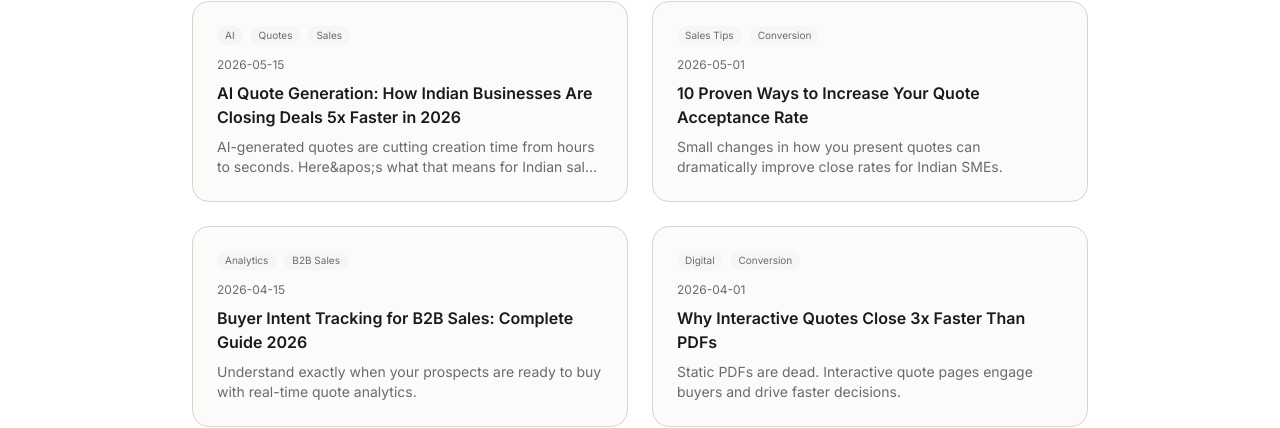
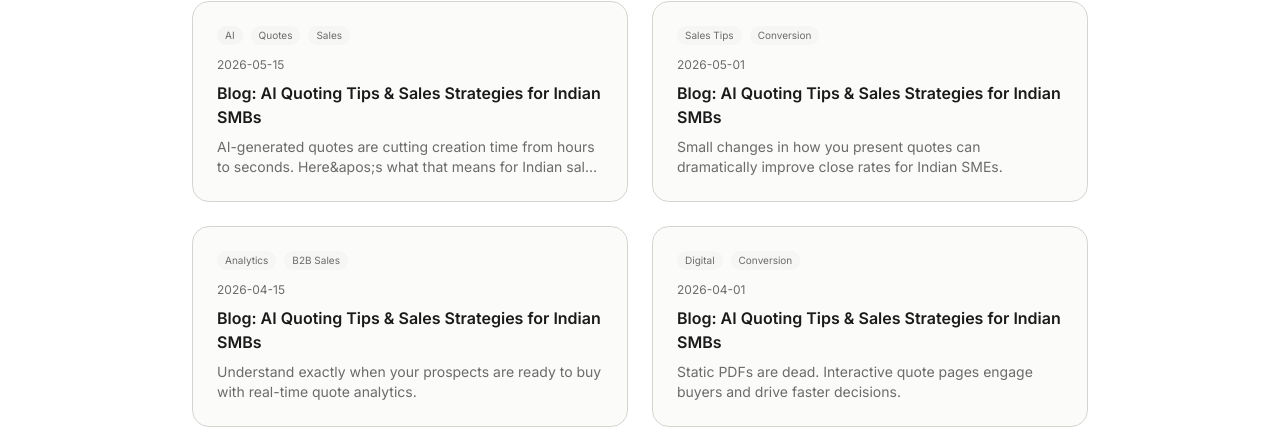
Before and after one commit to Poeticshooter/sendquote, a Next.js app: page /blog in a window 1280 px wide. Shown: the part 244-672 px from the top of the page. Built offline with nearby package versions, Linux system fonts and the light colour scheme; no server answers.

Commit message:
fix: remove duplicate '| SendQuote' from page titles

```diff
--- a/src/app/(marketing)/blog/page.tsx
+++ b/src/app/(marketing)/blog/page.tsx
@@ -4,10 +4,10 @@ import { Footer } from "@/components/landing/footer";
 import Link from "next/link";
 
 export const metadata: Metadata = {
-  title: "Blog: AI Quoting Tips & Sales Strategies for Indian SMBs | SendQuote",
+  title: "Blog: AI Quoting Tips & Sales Strategies for Indian SMBs",
   description: "Practical sales tips, quoting best practices, and business growth guides for Indian SMB owners. Learn how AI-powered quoting, GST invoices, and deal rooms can help you close deals faster.",
   openGraph: {
-    title: "Blog: AI Quoting, GST Invoice Tips & Sales Strategies for Indian Businesses | SendQuote",
+    title: "Blog: AI Quoting Tips & Sales Strategies for Indian SMBs",
     description: "Learn how AI-powered quoting, GST-compliant invoices, and interactive deal rooms can help Indian SMBs close deals faster. Sales tips, guides, and best practices.",
     url: "https://sendquote.in/blog",
     siteName: "SendQuote",
@@ -17,17 +17,17 @@ export const metadata: Metadata = {
   },
   twitter: {
     card: "summary_large_image",
-    title: "AI Quoting & Sales Tips for Indian SMBs | SendQuote Blog",
+    title: "Blog: AI Quoting Tips & Sales Strategies for Indian SMBs",
     description: "Sales strategies, quoting best practices, and business growth guides for Indian small business owners. AI-powered quoting, GST invoices, and deal rooms.",
   },
   alternates: { canonical: "https://sendquote.in/blog" },
 };
 
 const posts = [
-  { slug: "ai-quote-generation-2026", title: "AI Quote Generation: How Indian Businesses Are Closing Deals 5x Faster in 2026", excerpt: "AI-generated quotes are cutting creation time from hours to seconds. Here&apos;s what that means for Indian sales teams.", date: "2026-05-15", tags: ["AI", "Quotes", "Sales"] },
-  { slug: "increase-quote-acceptance-rate", title: "10 Proven Ways to Increase Your Quote Acceptance Rate", excerpt: "Small changes in how you present quotes can dramatically improve close rates for Indian SMEs.", date: "2026-05-01", tags: ["Sales Tips", "Conversion"] },
-  { slug: "buyer-intent-tracking-guide", title: "Buyer Intent Tracking for B2B Sales: Complete Guide 2026", excerpt: "Understand exactly when your prospects are ready to buy with real-time quote analytics.", date: "2026-04-15", tags: ["Analytics", "B2B Sales"] },
-  { slug: "why-interactive-quotes-win", title: "Why Interactive Quotes Close 3x Faster Than PDFs", excerpt: "Static PDFs are dead. Interactive quote pages engage buyers and drive faster decisions.", date: "2026-04-01", tags: ["Digital", "Conversion"] },
+  { slug: "ai-quote-generation-2026", title: "Blog: AI Quoting Tips & Sales Strategies for Indian SMBs", excerpt: "AI-generated quotes are cutting creation time from hours to seconds. Here&apos;s what that means for Indian sales teams.", date: "2026-05-15", tags: ["AI", "Quotes", "Sales"] },
+  { slug: "increase-quote-acceptance-rate", title: "Blog: AI Quoting Tips & Sales Strategies for Indian SMBs", excerpt: "Small changes in how you present quotes can dramatically improve close rates for Indian SMEs.", date: "2026-05-01", tags: ["Sales Tips", "Conversion"] },
+  { slug: "buyer-intent-tracking-guide", title: "Blog: AI Quoting Tips & Sales Strategies for Indian SMBs", excerpt: "Understand exactly when your prospects are ready to buy with real-time quote analytics.", date: "2026-04-15", tags: ["Analytics", "B2B Sales"] },
+  { slug: "why-interactive-quotes-win", title: "Blog: AI Quoting Tips & Sales Strategies for Indian SMBs", excerpt: "Static PDFs are dead. Interactive quote pages engage buyers and drive faster decisions.", date: "2026-04-01", tags: ["Digital", "Conversion"] },
 ];
 
 export default function BlogPage() {
--- a/src/app/(marketing)/changelog/page.tsx
+++ b/src/app/(marketing)/changelog/page.tsx
@@ -3,10 +3,10 @@ import { Navbar } from "@/components/landing/navbar";
 import { Footer } from "@/components/landing/footer";
 
 export const metadata: Metadata = {
-  title: "Changelog: Product Updates & New Features | SendQuote",
+  title: "Changelog: Product Updates & New Features",
   description: "Stay up to date with the latest SendQuote features, improvements, and bug fixes. AI quote generation, GST invoices, deal rooms, e-signatures, and more — shipped regularly.",
   openGraph: {
-    title: "Changelog: New Features & Updates for Indian SMBs | SendQuote",
+    title: "Changelog: Product Updates & New Features",
     description: "Latest SendQuote product updates including AI quote generation improvements, GST invoice features, deal room enhancements, CRM integrations, and platform improvements.",
     url: "https://sendquote.in/changelog",
     siteName: "SendQuote",
@@ -16,7 +16,7 @@ export const metadata: Metadata = {
   },
   twitter: {
     card: "summary_large_image",
-    title: "Changelog | SendQuote",
+    title: "Changelog: Product Updates & New Features",
     description: "Latest updates, features, and improvements to SendQuote.",
   },
   alternates: { canonical: "https://sendquote.in/changelog" },
--- a/src/app/(marketing)/faq/page.tsx
+++ b/src/app/(marketing)/faq/page.tsx
@@ -3,11 +3,11 @@ import { Navbar } from "@/components/landing/navbar";
 import { Footer } from "@/components/landing/footer";
 
 export const metadata: Metadata = {
-  title: "FAQ: GST Invoicing, AI Quotes & Pricing Questions Answered | SendQuote",
+  title: "FAQ: GST Invoicing, AI Quotes & Pricing Questions Answered",
   description:
     "All your questions about SendQuote's AI-powered quoting platform answered: GST invoices, free plan limits, pricing, e-signatures, payment integration, data security, and team collaboration for Indian businesses.",
   openGraph: {
-    title: "FAQ: AI Quoting, GST Invoices & Pricing for Indian SMBs | SendQuote",
+    title: "FAQ: GST Invoicing, AI Quotes & Pricing Questions Answered",
     description: "Get answers about SendQuote's AI-powered quoting platform — free plan (5 quotes/mo), GST invoices, e-signatures, payment integration, and team features.",
     url: "https://sendquote.in/faq",
     siteName: "SendQuote",
@@ -17,7 +17,7 @@ export const metadata: Metadata = {
   },
   twitter: {
     card: "summary_large_image",
-    title: "FAQ: GST Invoicing, AI Quotes & Pricing | SendQuote",
+    title: "FAQ: GST Invoicing, AI Quotes & Pricing Questions Answered",
     description: "Free plan includes 5 GST-ready quotes/month. AI generation, e-signatures, buyer tracking, and Razorpay integration for Indian businesses.",
   },
   alternates: { canonical: "https://sendquote.in/faq" },
--- a/src/app/(marketing)/features/page.tsx
+++ b/src/app/(marketing)/features/page.tsx
@@ -4,11 +4,11 @@ import { FeaturesGrid } from "@/components/landing/features-grid";
 import { Footer } from "@/components/landing/footer";
 
 export const metadata: Metadata = {
-  title: "Features: AI Quoting, GST Invoices, Deal Rooms & e-Signature for Indian Businesses | SendQuote",
+  title: "Features: AI Quoting, GST Invoices, Deal Rooms & e-Signature for Indian Businesses",
   description:
     "Explore SendQuote's AI-powered quoting features built for Indian SMBs: AI quote generator (60 seconds), interactive deal rooms, e-signature collection, GST-ready invoices, buyer intent tracking, CRM sync, approval workflows, and team collaboration. Everything you need to close deals faster.",
   openGraph: {
-    title: "SendQuote Features: AI Quote Generator, GST Invoices & Deal Rooms for Indian SMBs",
+    title: "Features: AI Quoting, GST Invoices, Deal Rooms & e-Signature for Indian Businesses",
     description:
       "AI-powered quoting (60 seconds), interactive deal rooms with e-signature, GST-compliant invoices, buyer intent tracking, CRM sync (HubSpot/Pipedrive), and team collaboration. Built for Indian businesses.",
     url: "https://sendquote.in/features",
@@ -19,7 +19,7 @@ export const metadata: Metadata = {
   },
   twitter: {
     card: "summary_large_image",
-    title: "SendQuote Features: AI Quote Generator, GST Invoices & Deal Rooms",
+    title: "Features: AI Quoting, GST Invoices, Deal Rooms & e-Signature for Indian Businesses",
     description:
       "Create GST-ready quotes in 60 seconds with AI. Deal rooms, e-signature, Razorpay payments, buyer tracking, and CRM sync. Built for Indian SMBs.",
   },
--- a/src/app/(marketing)/pricing/page.tsx
+++ b/src/app/(marketing)/pricing/page.tsx
@@ -8,7 +8,7 @@ export const metadata: Metadata = {
   title: "Pricing: Free, Growth & Pro Plans for Indian SMBs (₹0–₹16,499/yr)",
   description: "SendQuote pricing for Indian businesses — start free with 5 GST-ready quotes/month. Growth at ₹499/mo includes AI quote generation, e-signatures, CRM sync, and buyer chat. No hidden fees. Cancel anytime.",
   openGraph: {
-    title: "SendQuote Pricing: Free, Growth & Pro Plans for Indian SMBs",
+    title: "Pricing: Free, Growth & Pro Plans for Indian SMBs (₹0–₹16,499/yr)",
     description: "Start free with 5 GST-ready quotes/month. Growth at ₹499/mo includes AI generation, e-signatures, CRM sync, and buyer chat.",
   },
 };
```
